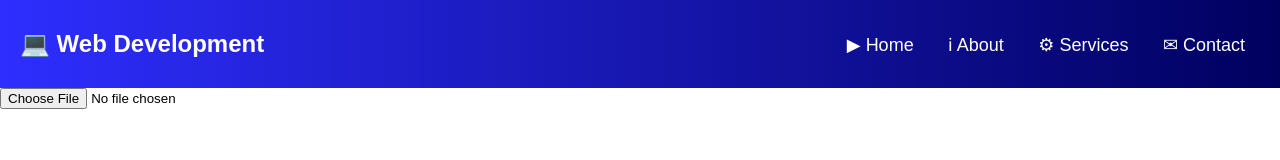
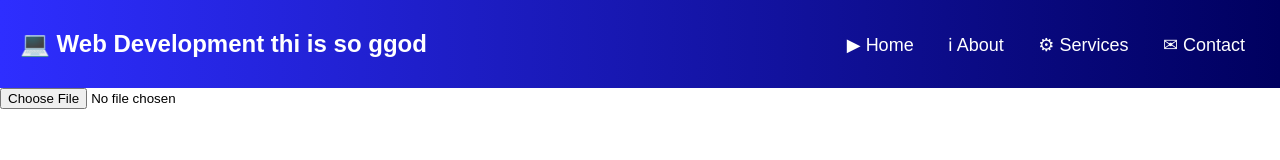
Before and after one commit to nsrajput01/Web_course, a plain HTML site: page profile/profile.html in a window 1280 px wide. Drawn offline with Linux system fonts and the light colour scheme.

Commit message:
added text

```diff
--- a/profile/profile.html
+++ b/profile/profile.html
@@ -10,7 +10,7 @@
 <body>
 
     <nav>
-        <h2>&#x1F4BB; Web Development</h2>
+        <h2>&#x1F4BB; Web Development thi is so ggod</h2>
         <div class="navbar">
             <button class="menu-button" onclick="toogleNav()">&#9776;</button>
             <div id="navLinks" class="nav-links">
```
